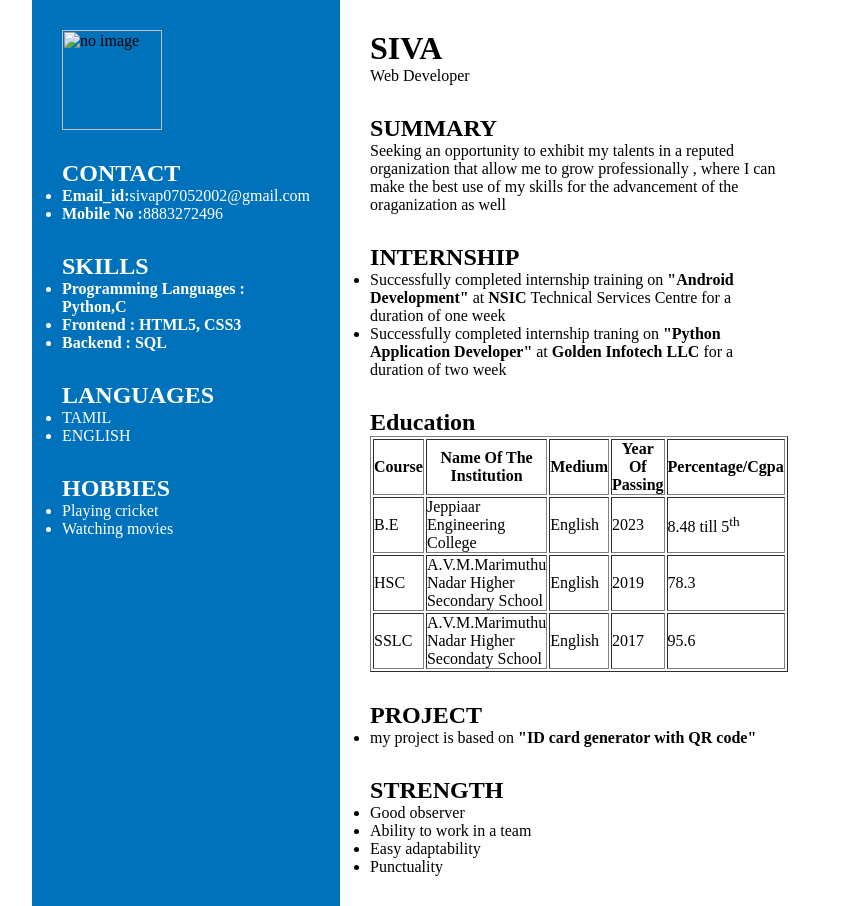
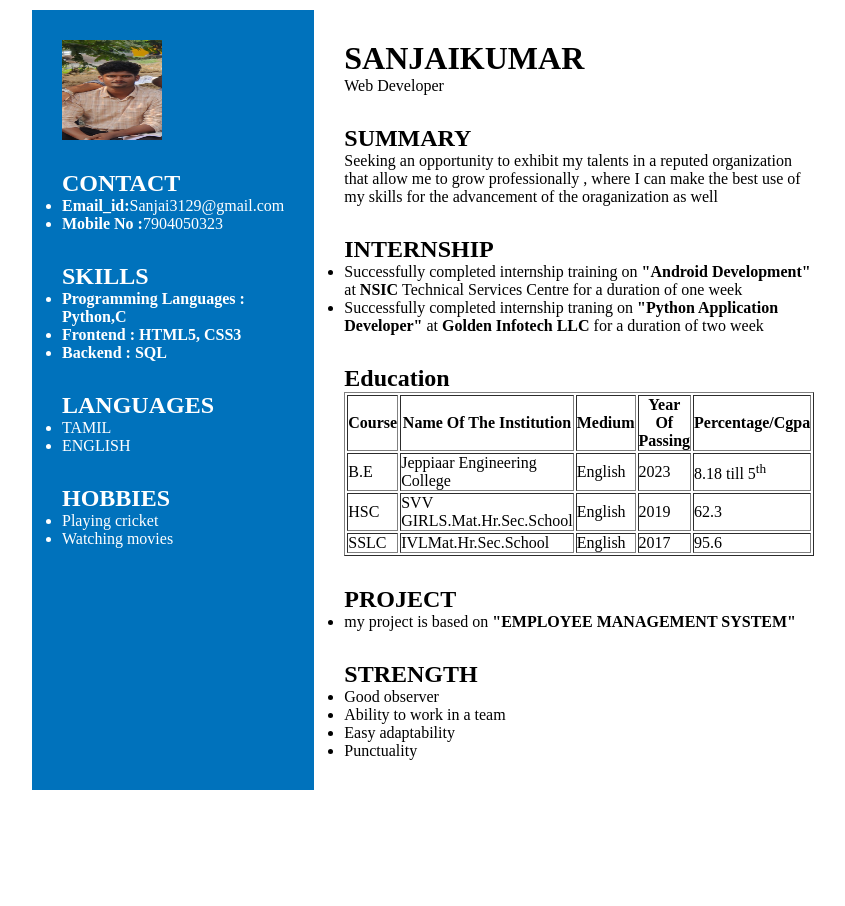
Before and after one commit to IBM-EPBL/IBM-Project-1431-1658387789, a plain HTML site: page index.html in a window 1280 px wide. Shown: the whole page, without its empty margins (288-1133 px from the left). After the commit the page ends 800 px from the top, so only its background shows below. Drawn offline with Linux system fonts and the light colour scheme.

Commit message:
Add files via upload

```diff
--- a/index.html
+++ b/index.html
@@ -9,13 +9,13 @@
     <div class="full">
         <div class="left">
            <div class="image">
-               <img src="siva.jpeg" alt="no image" style="width:100px;height:100px;">
+               <img src="sanjai.jpg" alt="no image" style="width:100px;height:100px;">
             </div>
             <div class="Contact">
                 <h2>CONTACT</h2>
                 <ul>
-                  <li><b>Email_id:</b>sivap07052002@gmail.com</li>
-                  <li><b>Mobile No :</b>8883272496</li>
+                  <li><b>Email_id:</b>Sanjai3129@gmail.com</li>
+                  <li><b>Mobile No :</b>7904050323</li>
                 </ul>
             </div>
             <div class="Skills">
@@ -44,7 +44,7 @@
         </div>
         <div class="right">
             <div class="name">
-                <h1>SIVA</h1>
+                <h1>SANJAIKUMAR</h1>
             </div>
             <div class="title">
 <p>Web Developer</p>
@@ -85,18 +85,18 @@
                         <td>Jeppiaar Engineering College</td>
                         <td>English</td>
                         <td>2023</td>
-                        <td>8.48 till 5<sup>th</sup></td>
+                        <td>8.18 till 5<sup>th</sup></td>
                     </tr>
                     <tr>
                         <td>HSC</td>
-                        <td>A.V.M.Marimuthu Nadar Higher Secondary School</td>
+                        <td>SVV GIRLS.Mat.Hr.Sec.School</td>
                         <td>English</td>
                         <td>2019</td>
-                        <td>78.3</td>
+                        <td>62.3</td>
                     </tr>
                     <tr>
                         <td>SSLC</td>
-                        <td>A.V.M.Marimuthu Nadar Higher Secondaty School</td>
+                        <td>IVLMat.Hr.Sec.School</td>
                         <td>English</td>
                         <td>2017</td>
                         <td>95.6</td>
@@ -107,7 +107,7 @@
                         <h2>PROJECT</h2>
                 <ul>
                     <li>
-                        <p>my project is based on <b>"ID card generator with QR code"</b></p>
+                        <p>my project is based on <b>"EMPLOYEE MANAGEMENT SYSTEM"</b></p>
                     </li>
                 </ul>
             </div>
--- a/resume.css
+++ b/resume.css
@@ -57,8 +57,8 @@ body {
 
     margin-bottom: 30px;
 }
+.h2 {
 
-.h2 {
     background-color:white;
 }
 .contact,.skills,.language,.hobbies{
```
Also changed, not shown: sanjai.jpg (added).
